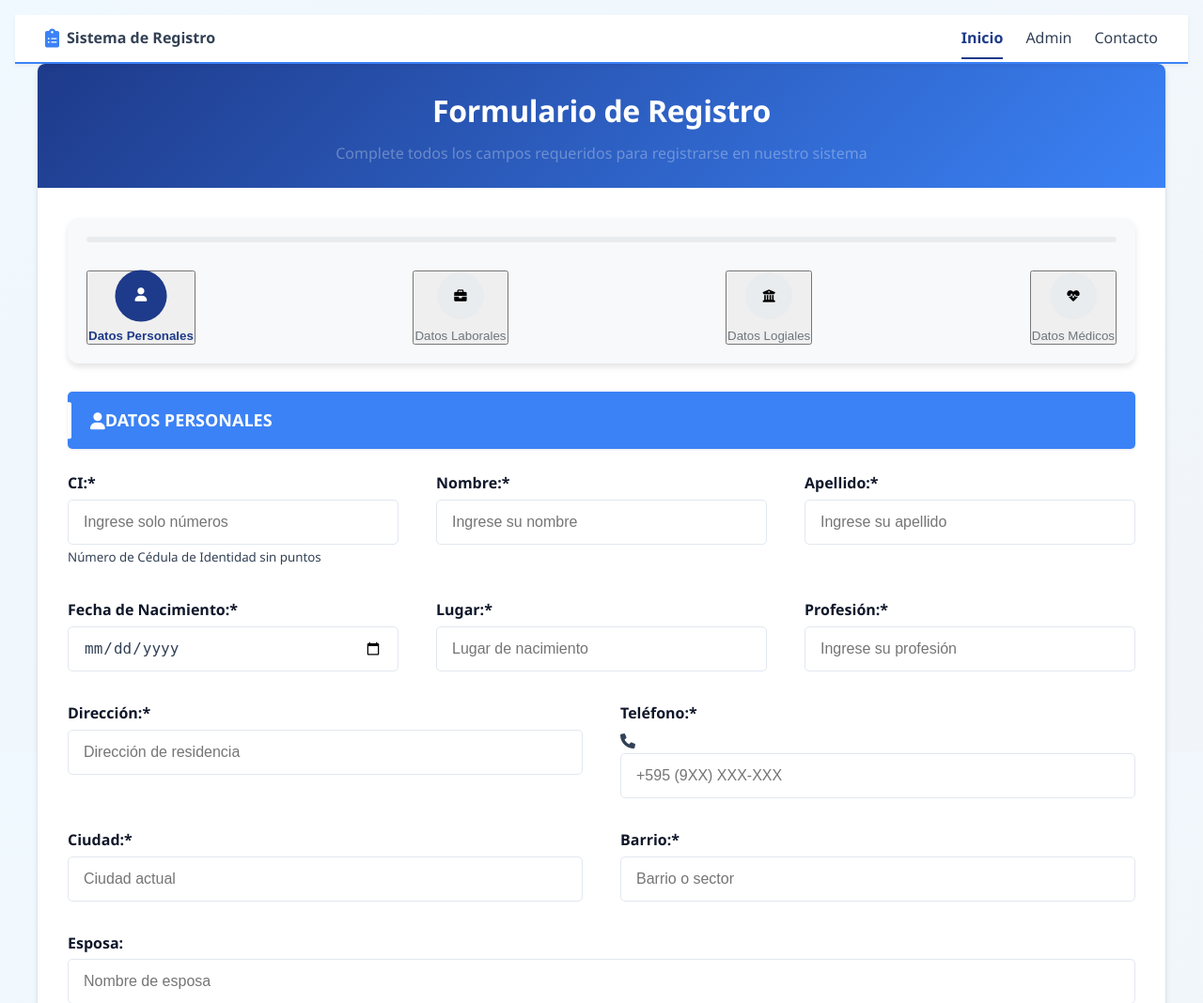
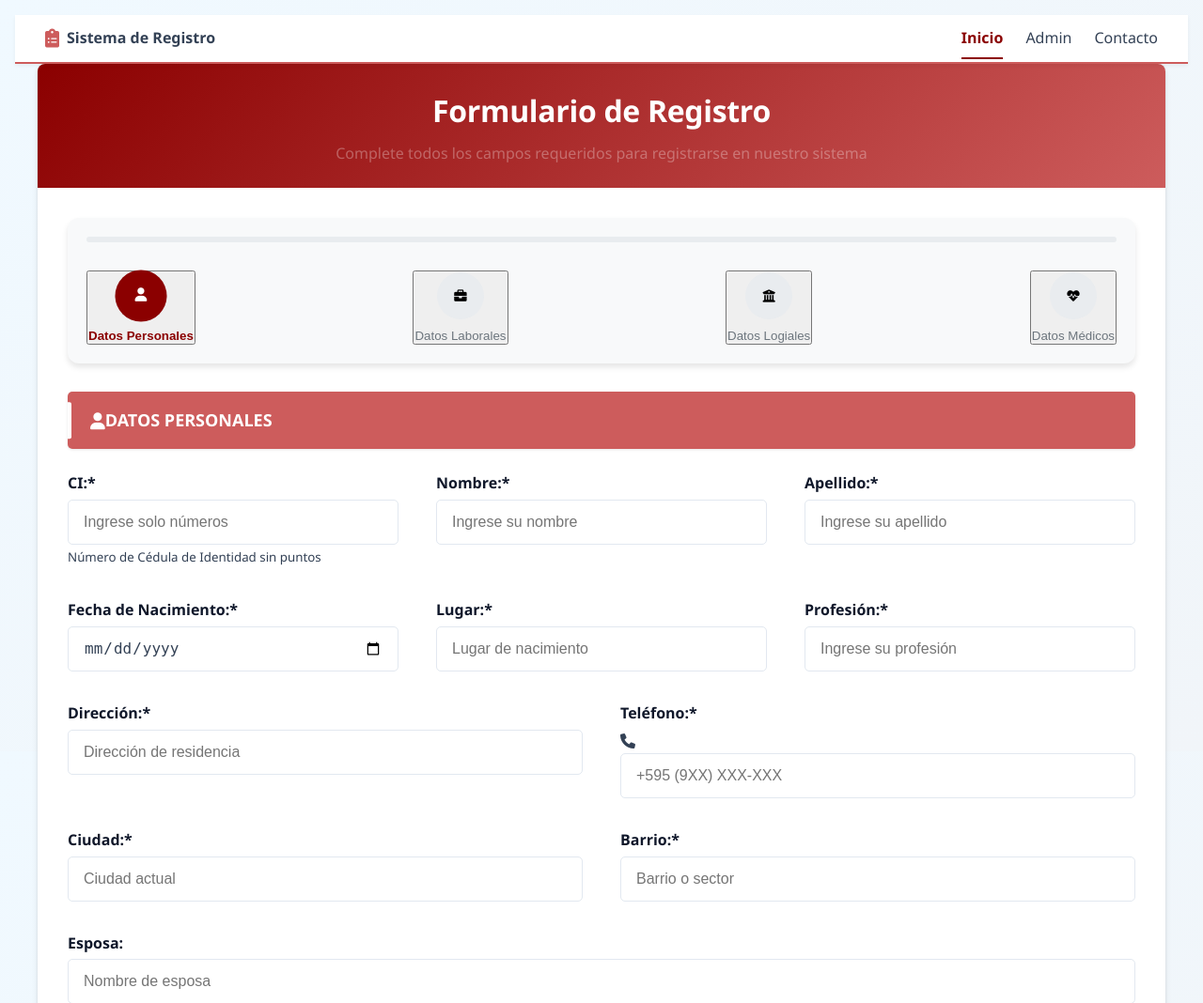
Before and after one commit to moisesvillalba/registro, a PHP site: page /index.php in a window 1280 px wide. Shown: the top 1068 px of the page at 94% size. Run offline with PHP 8.4, Linux system fonts and the light colour scheme.

Commit message:
Update styles.css

```diff
--- a/assets/css/styles.css
+++ b/assets/css/styles.css
@@ -5,12 +5,18 @@
 
 /* Variables de diseño */
 :root {
-  /* Paleta principal */
-  --primary-color: #1e3a8a;
-  --primary-light: #3b82f6;
-  --primary-dark: #0f172a;
+  /* Paleta masónica principal */
+  --primary-color: #8B0000;
+  --primary-light: #CD5C5C;
+  --primary-dark: #5D0000;
 
-  /* Colores de estado */
+  /* Colores masónicos */
+  --masonic-gold: #FFD700;
+  --masonic-gold-light: #FFF8DC;
+  --masonic-gold-dark: #B8860B;
+  --masonic-cream: #FFF8E7;
+
+  /* Colores de estado (mantener los existentes) */
   --success-color: #10b981;
   --warning-color: #f59e0b;
   --danger-color: #ef4444;
```
